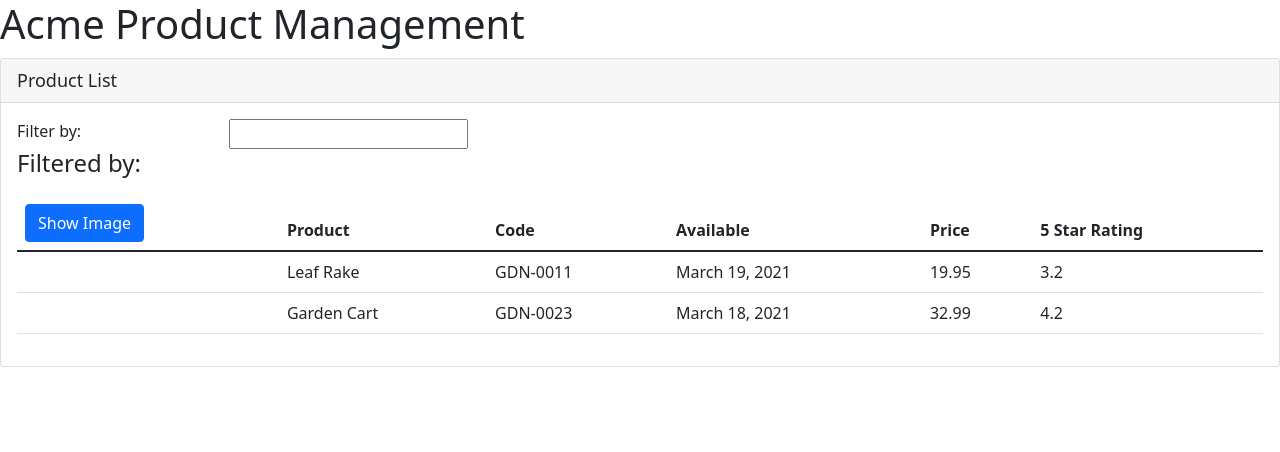
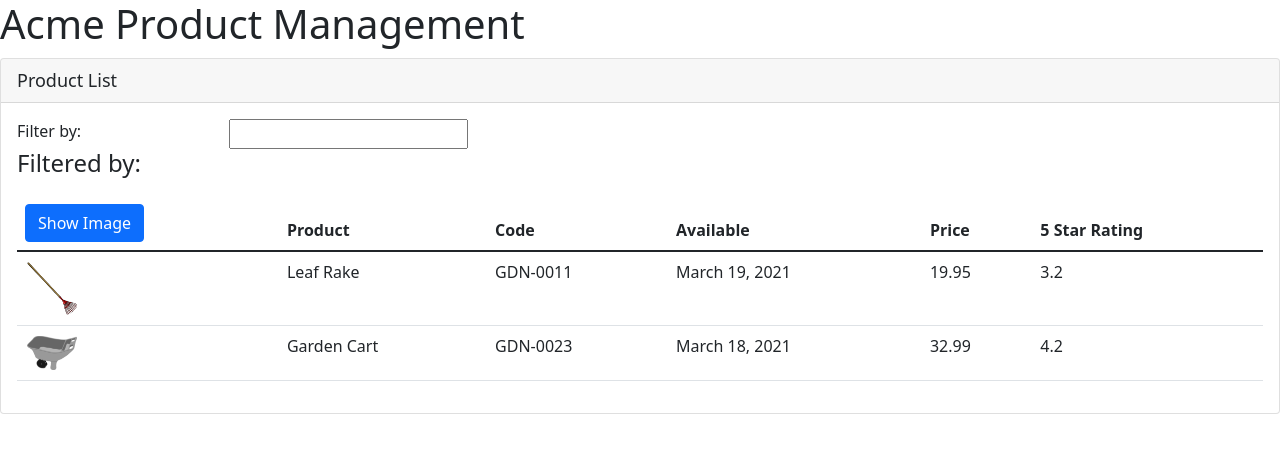
Before and after one commit to tgall019/LearningAngular, an Angular app in the folder APM-Start/: page / in a window 1280 px wide. Shown: the top 452 px of the page. Built offline with nearby package versions, Linux system fonts and the light colour scheme.

Commit message:
Added images using Property Binding in html

```diff
--- a/APM-Start/src/app/products/product-list.component.html
+++ b/APM-Start/src/app/products/product-list.component.html
@@ -33,7 +33,10 @@
                 </thead>
                 <tbody>
                     <tr *ngFor='let product of products'>
-                        <td></td>
+                        <td>
+                            <img [src]='product.imageUrl' [title]='product.productName'
+                            [style.width.px]='imageWidth' [style.margin.px]='imageMargin'>
+                        </td>
                         <td>{{product.productName}}</td>
                         <td>{{product.productCode}}</td>
                         <td>{{product.releaseDate}}</td>
--- a/APM-Start/src/app/products/product-list.component.ts
+++ b/APM-Start/src/app/products/product-list.component.ts
@@ -6,6 +6,8 @@ import { Component } from "@angular/core";
 })
 export class ProductListComponent {
     pageTitle: string = 'Product List';
+    imageWidth: number = 50;
+    imageMargin: number = 2;
     products: any[] = [
         {
             "productId": 1,
```
